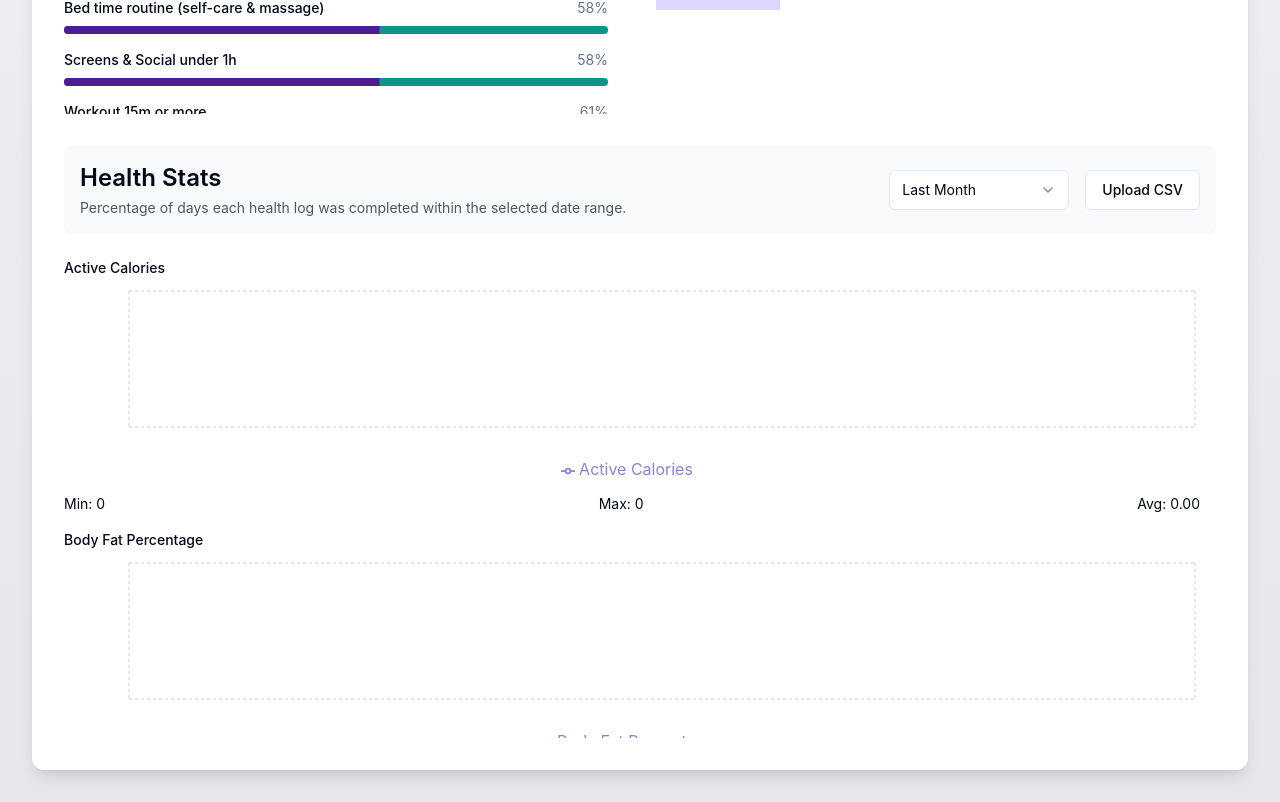
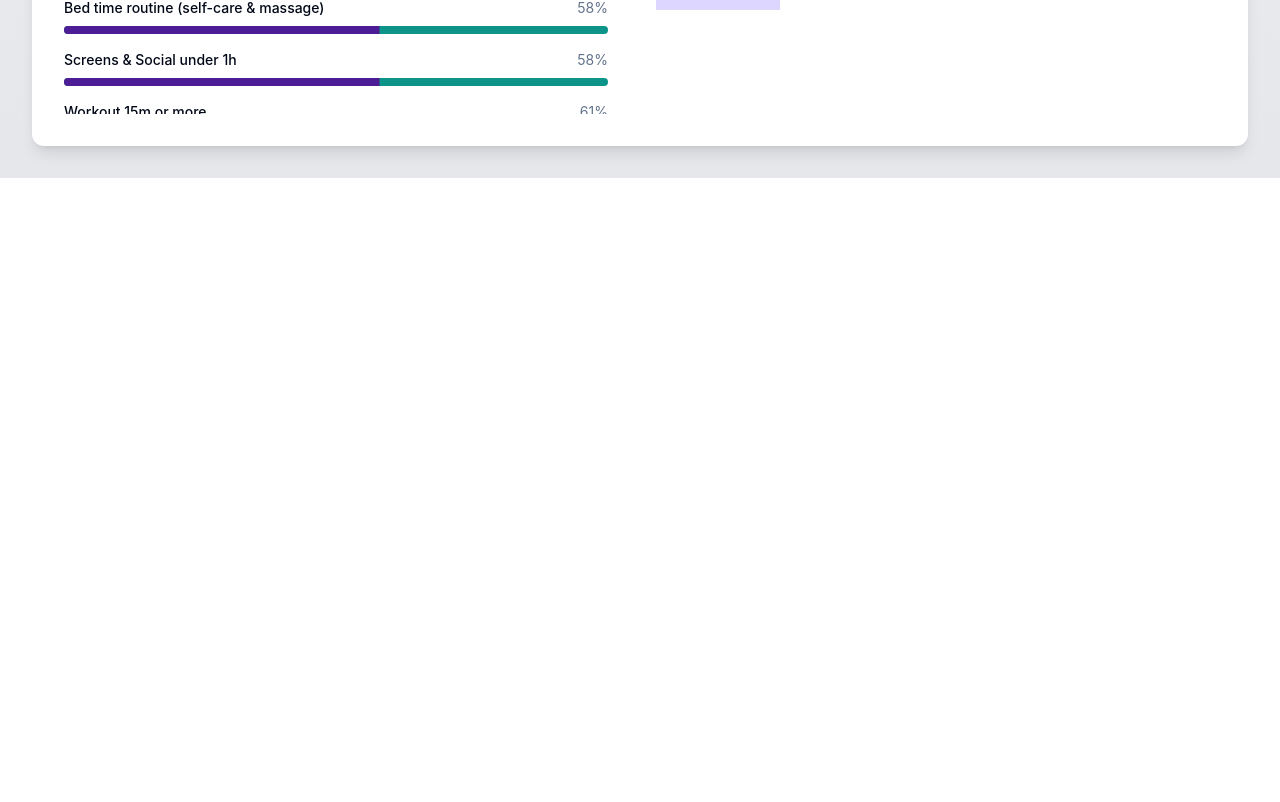
Before and after one commit to RVciTo/daily-doings-tracker, a React (Vite) app: page / in a window 1280 px wide. Shown: the part 992-1794 px from the top of the page. After the commit the page ends 1170 px from the top, so only its background shows below. Built offline with nearby package versions, Linux system fonts and the light colour scheme.

Commit message:
Initial commit from your app

```diff
--- a/src/pages/Index.tsx
+++ b/src/pages/Index.tsx
@@ -1,9 +1,9 @@
 import { useState, useEffect } from "react";
 import { StreaksView } from "@/components/StreaksView";
 import { CompletionRates } from "@/components/CompletionRates";
-import { HealthStats } from "@/components/HealthStats";
+// import { HealthStats } from "@/components/HealthStats";
 import { QuoteDisplay } from "@/components/QuoteDisplay";
-import { parseCSVData, parseHealthCSVData } from "@/utils/csvParser";
+import { parseCSVData } from "@/utils/csvParser";
 import { Button } from "@/components/ui/button";
 import { format, subDays } from "date-fns";
 import {
@@ -15,47 +15,6 @@ import {
 } from "@/components/ui/select";
 import { Alert, AlertDescription, AlertTitle } from "@/components/ui/alert";
 import { InfoIcon } from "lucide-react";
-
-const generateSampleData = () => {
-  const habits = [
-    "Slept 7h or more",
-    "Workout 15m or more",
-    "Yoga, Stretching or Core 10m or more",
-    "Cold shower 1m or more",
-    "Proteins above 150g",
-    "No addictive products (alcohol or else)",
-    "Meditation for 5m or more",
-    "German for 5m or more",
-    "Flashcards for 5m or more",
-    "Books for 5m or more",
-    "Free Learning or MarketWatch",
-    "Certified training for 15m or more",
-    "Screens & Social under 1h",
-    "Morning Self-Care & Cleaning routine",
-    "Breathwork for 5m or more",
-    "Was I kind (4 agreements)?",
-    "Bed time routine (self-care & massage)",
-  ];
-
-  const startDate = new Date(2023, 0, 1); // January 1, 2023
-  const endDate = new Date(); // Today
-  let currentDate = new Date(startDate);
-
-  let csvData = "date,habit\n";
-
-  while (currentDate <= endDate) {
-    const formattedDate = format(currentDate, "yyyy-MM-dd");
-    const numHabits = Math.floor(Math.random() * habits.length) + 1;
-    const completedHabits = habits.sort(() => 0.5 - Math.random()).slice(0, numHabits);
-
-    completedHabits.forEach((habit) => {
-      csvData += `${formattedDate},"${habit}"\n`;
-    });
-    currentDate.setDate(currentDate.getDate() + 1);
-  }
-
-  return csvData;
-};
 
 const dateRangeOptions = {
   "1week": { label: "Last Week", days: 7 },
@@ -71,15 +30,13 @@ const Index = () => {
   // STATE
   // -----------------------------
   const [habits, setHabits] = useState<Record<string, string[]>>({});
-  const [healthData, setHealthData] = useState<Record<string, string[]>>({});
+  // const [healthData, setHealthData] = useState<Record<string, string[]>>({});
 
-  // HABITS date range (unchanged)
+  // HABITS date range
   const [dateRange, setDateRange] = useState<keyof typeof dateRangeOptions>("1month");
   const startDate = subDays(new Date(), dateRangeOptions[dateRange].days);
 
-  // NEW: separate HEALTH date range
-  const [healthDateRange, setHealthDateRange] = useState<keyof typeof dateRangeOptions>("1month");
-  const startDateHealth = subDays(new Date(), dateRangeOptions[healthDateRange].days);
+  // Removed health date range state
 
   // -----------------------------
   // EFFECT: LOAD CSVs
@@ -93,13 +50,7 @@ const Index = () => {
       })
       .catch((error) => console.error("Error loading habits data:", error));
 
-    // Load HEALTH data
-    fetch("/health.csv")
-      .then((response) => response.text())
-      .then((data) => {
-        setHealthData(parseHealthCSVData(data));
-      })
-      .catch((error) => console.error("Error loading health data:", error));
+    // Removed health data loading
   }, []);
 
   // -----------------------------
@@ -117,17 +68,7 @@ const Index = () => {
     reader.readAsText(file);
   };
 
-  const handleHealthFileUpload = (event: React.ChangeEvent<HTMLInputElement>) => {
-    const file = event.target.files?.[0];
-    if (!file) return;
-
-    const reader = new FileReader();
-    reader.onload = (e) => {
-      const text = e.target?.result as string;
-      setHealthData(parseHealthCSVData(text));
-    };
-    reader.readAsText(file);
-  };
+  // Removed health file upload handler
 
   // -----------------------------
   // RENDER
@@ -209,60 +150,7 @@ const Index = () => {
             </div>
           </div>
 
-          {/* ----------------------------------------
-              HEALTH SECTION
-          ---------------------------------------- */}
-          <div className="flex flex-col lg:flex-row gap-8 mt-8">
-            <div className="flex-1">
-              <div className="flex flex-col sm:flex-row items-center justify-between gap-4 mb-6 bg-gray-50 p-4 rounded-lg">
-                <div>
-                  <h2 className="text-2xl font-semibold">Health Stats</h2>
-                  <p className="text-sm text-gray-600 mt-1">
-                    Percentage of days each health log was completed within the selected date range.
-                  </p>
-                </div>
-                <div className="flex flex-col sm:flex-row items-center gap-4">
-                  {/* NEW: separate date range for health */}
-                  <Select
-                    value={healthDateRange}
-                    onValueChange={(value: keyof typeof dateRangeOptions) =>
-                      setHealthDateRange(value)
-                    }
-                  >
-                    <SelectTrigger className="w-full sm:w-[180px]">
-                      <SelectValue placeholder="Select date range" />
-                    </SelectTrigger>
-                    <SelectContent>
-                      {Object.entries(dateRangeOptions).map(([key, { label }]) => (
-                        <SelectItem key={key} value={key}>
-                          {label}
-                        </SelectItem>
-                      ))}
-                    </SelectContent>
-                  </Select>
-
-                  <div className="flex gap-2">
-                    <Button
-                      variant="outline"
-                      onClick={() => document.getElementById("csv-upload-health")?.click()}
-                    >
-                      Upload CSV
-                    </Button>
-                    <input
-                      id="csv-upload-health"
-                      type="file"
-                      accept=".csv"
-                      className="hidden"
-                      onChange={handleHealthFileUpload}
-                    />
-                  </div>
-                </div>
-              </div>
-
-              {/* Use the separate startDate for Health */}
-              <HealthStats healthData={healthData} startDate={startDateHealth} />
-            </div>
-          </div>
+          {/* Removed Health Stats Section */}
         </div>
       </div>
     </div>
--- a/src/utils/csvParser.ts
+++ b/src/utils/csvParser.ts
@@ -6,14 +6,15 @@ export interface HabitEntry {
   habit: string;
 }
 
-export interface HealthEntry {
-  date: string;
-  log: string;
-  value: string;
-}
+// Commented out HealthEntry interface
+// export interface HealthEntry {
+//   date: string;
+//   log: string;
+//   value: string;
+// }
 
 // ---------------------------
-// HABIT PARSING (UNTOUCHED)
+// HABIT PARSING
 // ---------------------------
 export const parseCSVData = (csvContent: string): Record<string, string[]> => {
   const lines = csvContent.split('\n');
@@ -35,26 +36,24 @@ export const parseCSVData = (csvContent: string): Record<string, string[]> => {
   return habits;
 };
 
-// ---------------------------
-// HEALTH PARSING (UPDATED)
-// ---------------------------
-export const parseHealthCSVData = (csvContent: string): Record<string, string[]> => {
-  const lines = csvContent.split('\n');
-  const healthData: Record<string, string[]> = {};
+// Commented out Health parsing function
+// export const parseHealthCSVData = (csvContent: string): Record<string, string[]> => {
+//   const lines = csvContent.split('\n');
+//   const healthData: Record<string, string[]> = {};
 
-  // Skip header
-  for (let i = 1; i < lines.length; i++) {
-    const line = lines[i].trim();
-    if (!line) continue;
+//   // Skip header
+//   for (let i = 1; i < lines.length; i++) {
+//     const line = lines[i].trim();
+//     if (!line) continue;
 
-    const [date, log, value] = line.split(',').map(val => val.replace(/"/g, '').trim());
+//     const [date, log, value] = line.split(',').map(val => val.replace(/"/g, '').trim());
 
-    if (!healthData[log]) {
-      healthData[log] = [];
-    }
-    // Store all three pieces: date, log, value
-    healthData[log].push(`${date},${log},${value}`);
-  }
+//     if (!healthData[log]) {
+//       healthData[log] = [];
+//     }
+//     // Store all three pieces: date, log, value
+//     healthData[log].push(`${date},${log},${value}`);
+//   }
 
-  return healthData;
-};
+//   return healthData;
+// };
```
Also changed, not shown: 1 other file (tests, documents, lock files or other folders).
